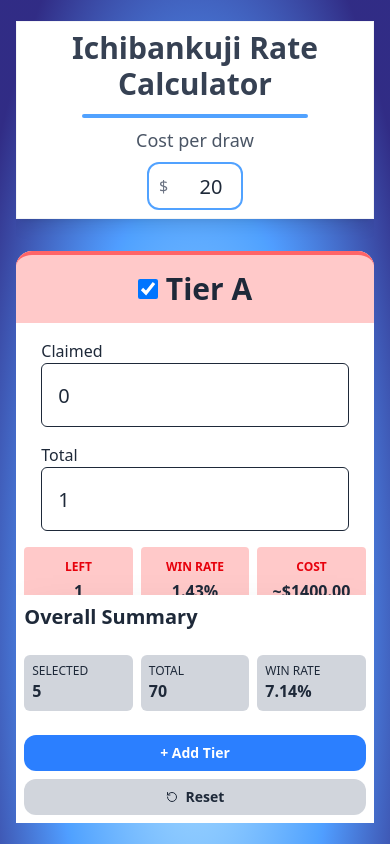
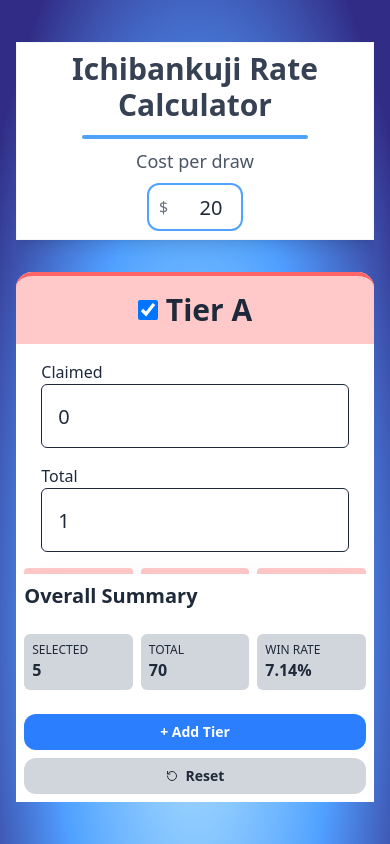
Before and after one commit to andy02chen/ichibankuji_calculator, a React (Vite) app: page / in a window 390 px wide. Built offline with nearby package versions, Linux system fonts and the light colour scheme.

Commit message:
mobile fix?

```diff
--- a/src/App.tsx
+++ b/src/App.tsx
@@ -2,9 +2,10 @@ import Rates from "./components/Rates"
 
 function App() {
   return (
-    <div className="min-h-screen w-screen flex items-center justify-center
-    bg-radial-[at_50%_75%] from-sky-200 via-blue-400 to-indigo-900 to-90% text-gray-800">
-      <div className="overflow-auto max-h-[95vh] sm:max-h-[80vh] w-11/12 sm:w-5/6 max-w-[95vw] sm:max-w-[75vw] select-none">
+    <div className="min-h-[100dvh] w-screen flex items-center justify-center
+    bg-radial-[at_50%_75%] from-sky-200 via-blue-400 to-indigo-900 to-90% text-gray-800
+    pb-[env(safe-area-inset-bottom)]">
+      <div className="overflow-auto max-h-[90dvh] sm:max-h-[80vh] w-11/12 sm:w-5/6 max-w-[95vw] sm:max-w-[75vw] select-none">
         <Rates />
       </div>
     </div>
```
